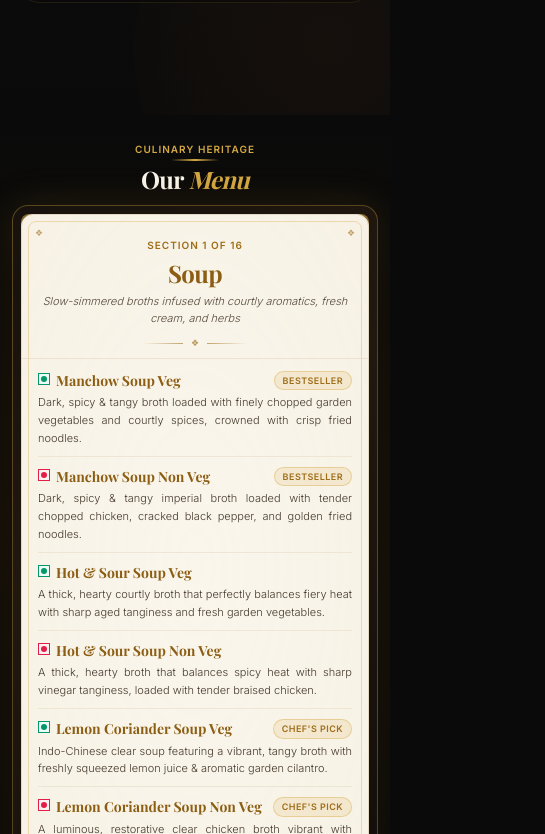
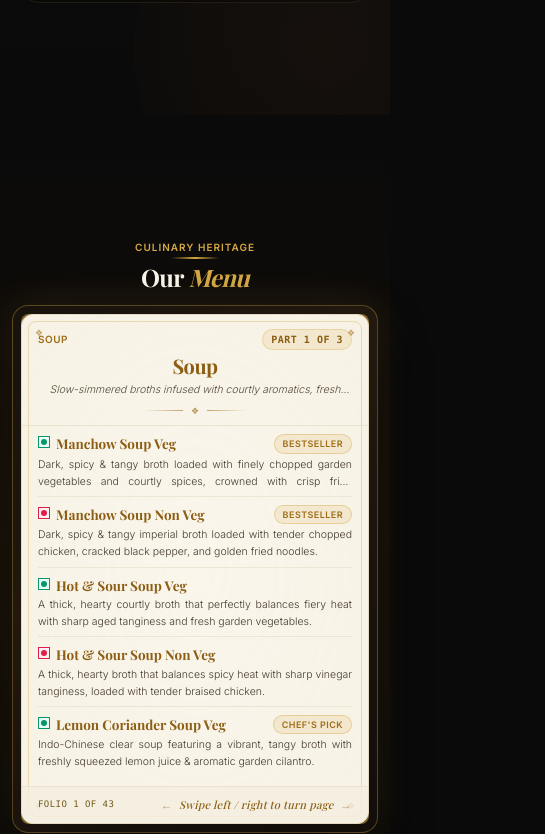
Before and after one commit to ronit0000/Mehfil_Cafe, a React (Vite) app: page / in a window 390 px wide. Shown: the part 2750-3584 px from the top of the page, 545 px wide, since content can reach past the window. Built offline with nearby package versions, Linux system fonts and the light colour scheme; a web font is replaced by a local one.

Commit message:
fix(menu): eliminate mobile nested scroll trap by chunking folios and delegating vertical drag directly to window scroll

```diff
--- a/src/components/Menu.jsx
+++ b/src/components/Menu.jsx
@@ -1,5 +1,5 @@
 // src/components/Menu.jsx
-import { useState, useRef } from 'react';
+import { useState, useRef, useMemo } from 'react';
 import { motion, AnimatePresence, useInView } from 'framer-motion';
 import { menuPages } from '../data/menuData';
 
@@ -54,9 +54,30 @@ export default function Menu() {
   const sectionRef = useRef(null);
   const inView = useInView(sectionRef, { once: true, margin: '-60px' });
 
-  // 1-to-1 page presentation: one by one royal folio for both PC and Mobile
-  const totalPages = menuPages.length; // 16 categories
-  const [currentPage, setCurrentPage] = useState(0); // 0 to 15
+  // Chunk items into clean folios of at most 5 items per page.
+  // This completely eliminates internal vertical scrolling, ensuring the user is NEVER trapped
+  // and can freely scroll the entire website vertically on their phone!
+  const folios = useMemo(() => {
+    const list = [];
+    menuPages.forEach((cat) => {
+      const items = cat.items;
+      const maxItems = 5;
+      const totalParts = Math.ceil(items.length / maxItems);
+      for (let i = 0; i < items.length; i += maxItems) {
+        list.push({
+          categoryTitle: cat.title,
+          categorySubtitle: cat.subtitle,
+          items: items.slice(i, i + maxItems),
+          part: Math.floor(i / maxItems) + 1,
+          totalParts,
+        });
+      }
+    });
+    return list;
+  }, []);
+
+  const totalPages = folios.length;
+  const [currentPage, setCurrentPage] = useState(0);
   const [flipDirection, setFlipDirection] = useState(1);
 
   const touchStartX = useRef(0);
@@ -88,8 +109,10 @@ export default function Menu() {
     const diffX = touchStartX.current - e.changedTouches[0].clientX;
     const diffY = touchStartY.current - e.changedTouches[0].clientY;
 
-    // Detect horizontal swipe
-    if (Math.abs(diffX) > Math.abs(diffY) && Math.abs(diffX) > 30) {
+    // Detect horizontal swipe gesture:
+    // Only turn pages if the swipe is predominantly horizontal (at least 1.5x more horizontal than vertical)
+    // This allows the user to scroll the website vertically without accidentally flipping pages!
+    if (Math.abs(diffX) > Math.abs(diffY) * 1.4 && Math.abs(diffX) > 35) {
       if (diffX > 0) {
         turnNext();
       } else {
@@ -109,9 +132,8 @@ export default function Menu() {
     }
   };
 
-  // Current Category Data
-  const currentCategory = menuPages[currentPage];
-  const allCategoryItems = currentCategory.items;
+  // Current Folio Data
+  const currentFolio = folios[currentPage];
 
   // 3D Realistic Book Curl & Page Turn Animation
   const pageFlipVariants = {
@@ -146,7 +168,7 @@ export default function Menu() {
     <section
       id="menu"
       ref={sectionRef}
-      className="relative w-full min-h-[100dvh] flex flex-col justify-center items-center py-4 sm:py-8 px-3 sm:px-6 overflow-hidden select-none"
+      className="relative w-full min-h-screen flex flex-col justify-center items-center py-8 sm:py-14 px-3 sm:px-6 select-none"
       style={{
         background: 'linear-gradient(180deg, #0A0A0A 0%, #130E09 50%, #0A0A0A 100%)',
       }}
@@ -158,13 +180,13 @@ export default function Menu() {
         className="absolute top-1/2 left-1/2 -translate-x-1/2 -translate-y-1/2 w-[700px] sm:w-[1000px] h-[500px] sm:h-[800px] bg-[#D4A843]/7 blur-[180px] rounded-full pointer-events-none"
       />
 
-      <div className="w-full max-w-5xl mx-auto flex flex-col items-center justify-center flex-1 h-full min-h-0">
+      <div className="w-full max-w-5xl mx-auto flex flex-col items-center justify-center flex-1 h-full">
         {/* Section Heading */}
         <motion.div
           initial={{ opacity: 0, y: 15 }}
           animate={inView ? { opacity: 1, y: 0 } : {}}
           transition={{ duration: 0.6, ease: [0.22, 1, 0.36, 1] }}
-          className="text-center mb-2.5 sm:mb-4 shrink-0"
+          className="text-center mb-3 sm:mb-5 shrink-0"
         >
           <p className="text-[10px] sm:text-xs font-semibold tracking-widest uppercase text-[#D4A843]">
             Culinary Heritage
@@ -175,10 +197,11 @@ export default function Menu() {
           </h2>
         </motion.div>
 
-        {/* 3D ROYAL FOLIO CASING (Scaled large for PC and perfectly responsive, single page flip) */}
+        {/* 3D ROYAL FOLIO CASING
+            touch-action: pan-y enables smooth native browser window scrolling on mobile vertical drag! */}
         <div
-          className="relative w-full max-w-2xl lg:max-w-3xl mx-auto cursor-grab active:cursor-grabbing touch-pan-y"
-          style={{ perspective: '2000px' }}
+          className="relative w-full max-w-2xl lg:max-w-3xl mx-auto cursor-grab active:cursor-grabbing"
+          style={{ perspective: '2000px', touchAction: 'pan-y' }}
           onTouchStart={handleTouchStart}
           onTouchEnd={handleTouchEnd}
         >
@@ -195,7 +218,7 @@ export default function Menu() {
             <div className="absolute bottom-2 left-2 sm:bottom-3 sm:left-3 w-5 sm:w-7 h-5 sm:h-7 border-b-2 border-l-2 border-[#D4A843]/60 rounded-bl-lg pointer-events-none" />
             <div className="absolute bottom-2 right-2 sm:bottom-3 sm:right-3 w-5 sm:w-7 h-5 sm:h-7 border-b-2 border-r-2 border-[#D4A843]/60 rounded-br-lg pointer-events-none" />
 
-            {/* Animated Royal Folio Page (Single large page on PC & mobile) */}
+            {/* Animated Royal Folio Page (Single page on PC & mobile, strictly zero internal scroll trap) */}
             <AnimatePresence mode="wait" custom={flipDirection}>
               <motion.div
                 key={`page-${currentPage}`}
@@ -208,8 +231,8 @@ export default function Menu() {
                 dragConstraints={{ left: 0, right: 0 }}
                 dragElastic={0.15}
                 onDragEnd={handleDragEnd}
-                /* Large commanding height for PC (76vh / max 720px), perfectly proportioned */
-                className="bg-[#FAF6EC] rounded-xl sm:rounded-2xl overflow-hidden shadow-2xl relative border border-[#E3D9C3] flex flex-col justify-between h-[calc(100dvh-135px)] min-h-[500px] max-h-[720px] md:h-[76vh]"
+                /* Fits 5 items perfectly without any vertical overflow or inner scrollbar */
+                className="bg-[#FAF6EC] rounded-xl sm:rounded-2xl overflow-hidden shadow-2xl relative border border-[#E3D9C3] flex flex-col justify-between h-[510px] sm:h-[570px] md:h-[620px]"
                 style={{
                   transformStyle: 'preserve-3d',
                 }}
@@ -233,50 +256,57 @@ export default function Menu() {
                 </div>
 
                 {/* Grand Folio Header */}
-                <div className="pt-4 sm:pt-6 pb-2 text-center px-4 sm:px-8 relative z-10 shrink-0 border-b border-[#EADECA]/80">
-                  <span className="text-[10px] sm:text-xs uppercase tracking-widest text-[#9E6D18] font-semibold">
-                    Section {currentPage + 1} of {totalPages}
-                  </span>
-                  <h3 className="font-serif text-2xl sm:text-3xl lg:text-4xl font-bold text-[#8C5E14] tracking-tight mt-0.5">
-                    {currentCategory.title}
+                <div className="pt-3.5 sm:pt-6 pb-2 text-center px-4 sm:px-8 relative z-10 shrink-0 border-b border-[#EADECA]/80">
+                  <div className="flex items-center justify-between text-[10px] sm:text-xs text-[#9E6D18] font-semibold uppercase tracking-wider mb-0.5">
+                    <span className="truncate max-w-[70%]">{currentFolio.categoryTitle}</span>
+                    {currentFolio.totalParts > 1 ? (
+                      <span className="font-mono text-[#8C5E14] bg-[#D4A843]/15 px-2 py-0.5 rounded-full border border-[#D4A843]/30 shrink-0">
+                        Part {currentFolio.part} of {currentFolio.totalParts}
+                      </span>
+                    ) : (
+                      <span className="font-mono text-[#8C5E14] shrink-0">Complete</span>
+                    )}
+                  </div>
+                  <h3 className="font-serif text-xl sm:text-3xl lg:text-4xl font-bold text-[#8C5E14] tracking-tight">
+                    {currentFolio.categoryTitle}
                   </h3>
-                  <p className="text-[11px] sm:text-xs text-[#54483A] italic font-light mt-1 max-w-xl mx-auto leading-relaxed">
-                    {currentCategory.subtitle}
+                  <p className="text-[10.5px] sm:text-xs text-[#54483A] italic font-light mt-0.5 max-w-xl mx-auto line-clamp-1">
+                    {currentFolio.categorySubtitle}
                   </p>
-                  <div className="flex items-center justify-center gap-2 mt-2">
+                  <div className="flex items-center justify-center gap-2 mt-1.5">
                     <span className="w-10 sm:w-16 h-px bg-gradient-to-r from-transparent to-[#9E6D18]/60" />
                     <span className="text-[9px] text-[#9E6D18]/70">❖</span>
                     <span className="w-10 sm:w-16 h-px bg-gradient-to-l from-transparent to-[#9E6D18]/60" />
                   </div>
                 </div>
 
-                {/* Folio Items (Smooth scroll, large generous typography for PC and clean on mobile) */}
-                <div className="px-4 sm:px-8 py-3 space-y-2.5 sm:space-y-3.5 relative z-10 flex-1 overflow-y-auto no-scrollbar flex flex-col justify-start">
-                  {allCategoryItems.map((item) => (
+                {/* Folio Items (Fixed items per folio, zero internal vertical scroll, zero scroll trap!) */}
+                <div className="px-4 sm:px-8 py-2 sm:py-3 space-y-2 sm:space-y-3 relative z-10 flex-1 overflow-hidden flex flex-col justify-start">
+                  {currentFolio.items.map((item) => (
                     <div
                       key={item.id}
-                      className="group pb-2 sm:pb-2.5 border-b border-[#EADECA]/70 last:border-b-0"
+                      className="group pb-1.5 sm:pb-2 border-b border-[#EADECA]/70 last:border-b-0"
                     >
-                      <div className="flex items-start justify-between gap-2 mb-1">
+                      <div className="flex items-start justify-between gap-2 mb-0.5">
                         <div className="flex items-start gap-1.5 sm:gap-2 flex-1 min-w-0">
                           <DietaryBadge type={item.dietaryType} />
-                          <h4 className="font-serif text-[14px] sm:text-[16px] font-bold text-[#8C5E14] leading-snug">
+                          <h4 className="font-serif text-[13.5px] sm:text-[15.5px] font-bold text-[#8C5E14] leading-snug">
                             {item.name}
                           </h4>
                         </div>
                         {item.badge && <RoyalBadge text={item.badge} />}
                       </div>
-                      <p className="text-[11px] sm:text-[13px] text-[#453A2D] leading-relaxed font-light pl-4.5 sm:pl-5 text-justify">
+                      <p className="text-[10.5px] sm:text-[12.5px] text-[#453A2D] leading-relaxed font-light pl-4.5 sm:pl-5 text-justify line-clamp-2 sm:line-clamp-3">
                         {item.desc}
                       </p>
                     </div>
                   ))}
 
-                  {/* Decorative insignia for shorter categories */}
-                  {allCategoryItems.length <= 4 && (
-                    <div className="flex-1 flex flex-col items-center justify-center opacity-30 py-4">
+                  {/* Decorative insignia for shorter folios */}
+                  {currentFolio.items.length <= 3 && (
+                    <div className="flex-1 flex flex-col items-center justify-center opacity-30 py-3">
                       <span className="text-xs sm:text-sm tracking-widest text-[#9E6D18]">❖ ❖ ❖</span>
-                      <p className="font-serif italic text-[11px] text-[#54483A] mt-1">
+                      <p className="font-serif italic text-[10px] sm:text-[11px] text-[#54483A] mt-1">
                         Mehfil Rooftop Culinary Archive
                       </p>
                     </div>
@@ -286,14 +316,14 @@ export default function Menu() {
                 {/* Folio Footer with Instruction & Page Navigation */}
                 <div className="px-4 sm:px-6 py-2.5 sm:py-3 border-t border-[#EADECA]/80 relative z-10 bg-[#F5EFE0]/80 flex items-center justify-between shrink-0">
                   <span className="text-[9px] sm:text-[11px] font-mono uppercase tracking-wider text-[#735818]">
-                    Page {currentPage + 1} of {totalPages}
+                    Folio {currentPage + 1} of {totalPages}
                   </span>
 
                   {/* Clear Swipe/Drag Instruction */}
                   <div className="flex items-center gap-1.5 sm:gap-2 text-xs sm:text-sm text-[#8C5E14] font-medium tracking-wide">
                     <span className="animate-pulse">←</span>
                     <span className="font-serif italic text-[11px] sm:text-xs">
-                      Swipe or drag to turn page
+                      Swipe left / right to turn page
                     </span>
                     <span className="animate-pulse">→</span>
                   </div>
```
